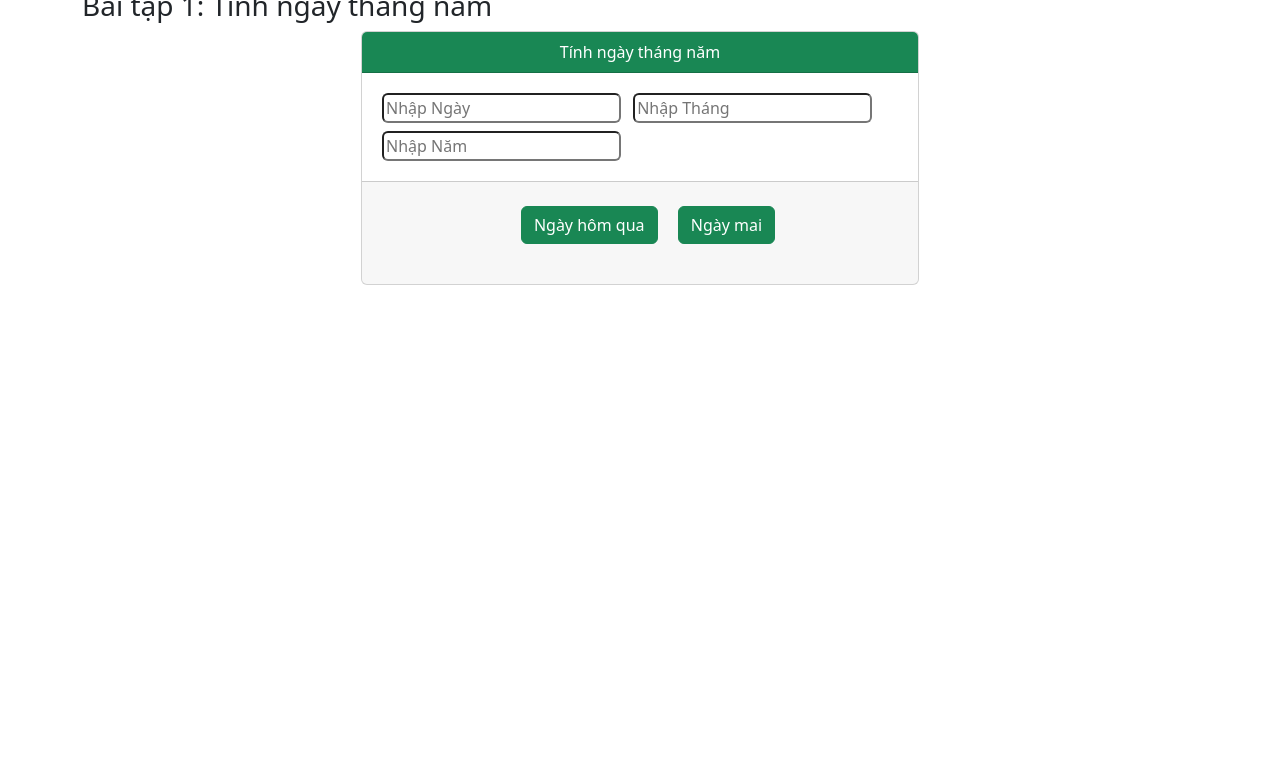
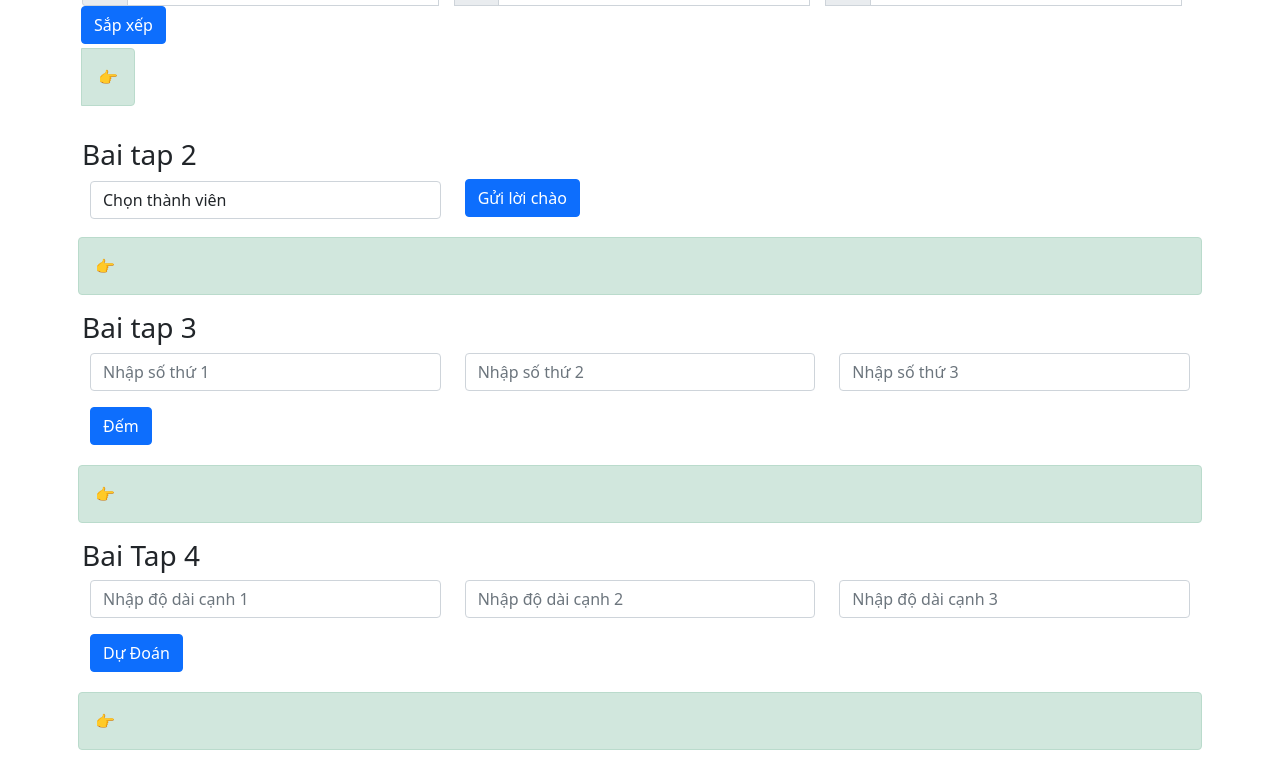
Before and after one commit to ntlthu/LeThu-BC34-BaiTapNop, a plain HTML site: page JS-Buoi4/index.html in a window 1280 px wide. Shown: the part 67-833 px from the top of the page. Before the commit the page ends 800 px from the top, so only its background shows below. Drawn offline with nearby package versions, Linux system fonts and the light colour scheme.

Commit message:
push lai bai tap JS buoi 4

```diff
--- a/JS-Buoi4/index.html
+++ b/JS-Buoi4/index.html
@@ -1,73 +1,110 @@
 <!DOCTYPE html>
 <html lang="en">
-  <head>
-    <title>Bài tập nâng cao JS buổi 4 - Lệ Thu - BC34</title>
-    <!-- Required meta tags -->
-    <meta charset="utf-8" />
-    <meta
-      name="viewport"
-      content="width=device-width, initial-scale=1, shrink-to-fit=no"
-    />
+<head>
+    <meta charset="UTF-8">
+    <meta http-equiv="X-UA-Compatible" content="IE=edge">
+    <meta name="viewport" content="width=device-width, initial-scale=1.0">
+    <title>Bai tap 1</title>
+    <link href="https://cdn.jsdelivr.net/npm/bootstrap@5.1.3/dist/css/bootstrap.min.css" rel="stylesheet" integrity="sha384-1BmE4kWBq78iYhFldvKuhfTAU6auU8tT94WrHftjDbrCEXSU1oBoqyl2QvZ6jIW3" crossorigin="anonymous">
+    <script src="https://cdn.jsdelivr.net/npm/bootstrap@5.1.3/dist/js/bootstrap.bundle.min.js" integrity="sha384-ka7Sk0Gln4gmtz2MlQnikT1wXgYsOg+OMhuP+IlRH9sENBO0LRn5q+8nbTov4+1p" crossorigin="anonymous" defer></script>
+    <script src="./main.js" defer></script>
+</head>
+<body>
 
-    <!-- Bootstrap CSS v5.2.0-beta1 -->
-    <link
-      rel="stylesheet"
-      href="https://cdn.jsdelivr.net/npm/bootstrap@5.2.0-beta1/dist/css/bootstrap.min.css"
-      integrity="sha384-0evHe/X+R7YkIZDRvuzKMRqM+OrBnVFBL6DOitfPri4tjfHxaWutUpFmBp4vmVor"
-      crossorigin="anonymous"
-    />
-  </head>
-  <body class="container">
-    <h1>Bài tập nâng cao JS buổi 4 - Lệ Thu - BC34</h1>
+    <div class="container">
 
-    <h3>Bài tập 1: Tính ngày tháng năm</h3>
-    <div class="d-flex justify-content-center">
-      <div class="card w-50">
-        <div class="card-header bg-success text-white text-center">
-          Tính ngày tháng năm
+    <h3>Bai tap 1</h3>
+    <div class="input-group input-group-sm mb-3 d-flex">
+        <span class="input-group-text" id="inputGroup-sizing-sm">Số 1</span>
+        <input id="num1" type="number" class="form-control me-3" required aria-label="Sizing example input" aria-describedby="inputGroup-sizing-sm">
+        <span class="input-group-text" id="inputGroup-sizing-sm">Số 2</span>
+        <input id="num2" type="number" class="form-control me-3" required aria-label="Sizing example input" aria-describedby="inputGroup-sizing-sm">
+        <span class="input-group-text" id="inputGroup-sizing-sm">Số 3</span>
+        <input id="num3" type="number" class="form-control me-3" required aria-label="Sizing example input" aria-describedby="inputGroup-sizing-sm">
+
+
+
+        <div class="col-12">
+            <button class="btn btn-primary me-1 mb-1" type="button" id="btnCount" onclick="sapXepSo()">Sắp xếp</button>
         </div>
-        <div class="card-body">
-          <input
-            type="number"
-            class="rounded m-1"
-            id="inputDate"
-            placeholder="Nhập Ngày"
-          />
-          <input
-            type="number"
-            class="rounded m-1"
-            id="inputMonth"
-            placeholder="Nhập Tháng"
-          />
-          <input
-            type="number"
-            class="rounded m-1"
-            id="inputYear"
-            placeholder="Nhập Năm"
-          />
-        </div>
-        <div class="card-footer text-center">
-          <button class="btn btn-success m-3" id="yesterday">
-            Ngày hôm qua
-          </button>
-          <button class="btn btn-success" id="tomorow">Ngày mai</button>
-          <div class="mt-3" id="showDate"></div>
+        <div class="alert alert-success" role="alert">
+            👉<span id="resultBai1"></span>
         </div>
       </div>
+
+      <h3>Bai tap 2</h3>
+      <form class="row gy-3 align-items-center px-2">
+        <div class="form-group col-12 col-lg-4">
+            <select class="form-control form__input" name="" id="selUser">
+                <option value="">Chọn thành viên</option>
+                <option value="B">Bố</option>
+                <option value="M">Mẹ</option>
+                <option value="A">Anh Trai</option>
+                <option value="E">Em Gái</option>
+            </select>
+        </div>
+        <div class="col-12 col-lg-4">
+            <button class="btn btn-primary me-1 mb-1" type="button" onclick="goiLoiChao()">Gửi lời
+                chào</button>
+        </div>
+        <div  class="alert alert-success" role="alert">
+            👉<span id="resultBai2"></span>
+        </div>
+    </form>
+
+    <h3>Bai tap 3</h3>
+    <form class="row gy-3 align-items-center px-2">
+        <div class="col-12 col-lg-4">
+            <input type="text" class="form-control form__input" id="inputCount1"
+                placeholder="Nhập số thứ 1">
+        </div>
+        <div class="col-12 col-lg-4">
+            <input type="text" class="form-control form__input" id="inputCount2"
+                placeholder="Nhập số thứ 2">
+        </div>
+        <div class="col-12 col-lg-4">
+            <input type="text" class="form-control form__input" id="inputCount3"
+                placeholder="Nhập số thứ 3">
+        </div>
+
+        <div class="col-12">
+            <button class="btn btn-primary me-1 mb-1" type="button" id="btnCount" onclick="demChanLe()">Đếm</button>
+        </div>
+        <div class="alert alert-success" role="alert">
+            👉<span id="resultBai3"></span>
+        </div>
+    </form>
+
+
+    <h3>Bai Tap 4</h3>
+    <form class="row gy-3 align-items-center px-2">
+        <div class="col-12 col-lg-4">
+            <input type="text" class="form-control form__input" id="inputEdge1"
+                placeholder="Nhập độ dài cạnh 1">
+        </div>
+        <div class="col-12 col-lg-4">
+            <input type="text" class="form-control form__input" id="inputEdge2"
+                placeholder="Nhập độ dài cạnh 2">
+        </div>
+        <div class="col-12 col-lg-4">
+            <input type="text" class="form-control form__input" id="inputEdge3"
+                placeholder="Nhập độ dài cạnh 3">
+        </div>
+
+        <div class="col-12">
+            <button class="btn btn-primary me-1 mb-1" type="button" id="btnEdge" onclick="xacDinhTamGiac()">Dự
+                Đoán</button>
+        </div>
+        <div class="alert alert-success" role="alert">
+            👉<span id="resultBai4"></span>
+        </div>
+    </form>
     </div>
 
-    <!-- Bootstrap JavaScript Libraries -->
-    <script
-      src="https://cdn.jsdelivr.net/npm/@popperjs/core@2.11.5/dist/umd/popper.min.js"
-      integrity="sha384-Xe+8cL9oJa6tN/veChSP7q+mnSPaj5Bcu9mPX5F5xIGE0DVittaqT5lorf0EI7Vk"
-      crossorigin="anonymous"
-    ></script>
 
-    <script
-      src="https://cdn.jsdelivr.net/npm/bootstrap@5.2.0-beta1/dist/js/bootstrap.min.js"
-      integrity="sha384-kjU+l4N0Yf4ZOJErLsIcvOU2qSb74wXpOhqTvwVx3OElZRweTnQ6d31fXEoRD1Jy"
-      crossorigin="anonymous"
-    ></script>
-    <script src="./main.js"></script>
-  </body>
+
+
+
+
+</body>
 </html>
--- a/JS-Buoi4/main.js
+++ b/JS-Buoi4/main.js
@@ -1,7 +1,92 @@
-// Bài tập 1
-var inputDate = document.getElementById("inputDate").value;
-var inputMonth = document.getElementById("inputMonth").value;
-var inputYear = document.getElementById("inputYear").value;
-document.getElementById("yesterday").onclick = function () {
-  var yesterdayDate = inputDate - 1;
-};
+function sapXepSo() {
+  var number1Input = document.getElementById('num1')
+  var number2Input = document.getElementById('num2')
+  var number3Input = document.getElementById('num3')
+
+  var number1 = Number(number1Input.value || 0)
+  var number2 = Number(number2Input.value || 0)
+  var number3 = Number(number3Input.value || 0)
+
+  if (number1 < number2) {
+    var temp = number1
+    number1 = number2
+    number2 = temp
+  }
+
+  if (number1 < number3) {
+    var temp = number1
+    number1 = number3
+    number3 = temp
+  }
+
+  if (number2 < number3) {
+    var temp = number2
+    number2 = number3
+    number3 = temp
+  }
+
+  var result = document.getElementById('resultBai1')
+
+  result.innerHTML = number3 + '<' + number2 + '<' + number1
+}
+
+function goiLoiChao() {
+  var chonThanhVien = document.getElementById('selUser')
+
+  console.log('ádasd')
+  var result = document.getElementById('resultBai2')
+
+  var thanhvien = 'người lạ'
+
+  switch (chonThanhVien.value) {
+    case 'B':
+      thanhvien = 'Bố'
+      break
+    case 'M':
+      thanhvien = 'Mẹ'
+      break
+    case 'A':
+      thanhvien = 'Anh Trai'
+      break
+    case 'E':
+      thanhvien = 'Em Gái'
+      break
+  }
+
+  result.innerHTML = 'Xin chào, ' + thanhvien
+}
+
+
+function demChanLe() {
+  var number1 = Number(inputCount1.value || 0)
+  var number2 = Number(inputCount2.value || 0)
+  var number3 = Number(inputCount3.value || 0)
+
+  var soSoLe = number1 % 2 + number2 % 2 + number3 % 2;
+
+  var result = document.getElementById('resultBai3')
+
+  result.innerHTML = soSoLe + " lẻ, " + (3 - soSoLe) + " chẵn"
+}
+
+
+function xacDinhTamGiac() {
+  var number1 = Number(inputEdge1.value || 0)
+  var number2 = Number(inputEdge2.value || 0)
+  var number3 = Number(inputEdge3.value || 0)
+
+  var loaitamgiac = "Tam giác thường"
+
+  if (number1 == number2 && number1 == number3 && number2 == number3) {
+    loaitamgiac = "Tam giác đều"
+  }
+  else if (number1 == number2 || number2 == number3 || number3 == number1) {
+    loaitamgiac = "Tam giác cân"
+  } else if (number1*number1 == number2*number2 + number3*number3 || number2*number2 == number1*number1 + number3*number3 || number3*number3 == number2*number2 + number1*number1) {
+    loaitamgiac = "Tam giác vuông"
+  }
+
+  var resultEl = document.getElementById('resultBai4')
+
+  resultEl.innerHTML = loaitamgiac
+}
```
Also changed, not shown: 2 other files.
